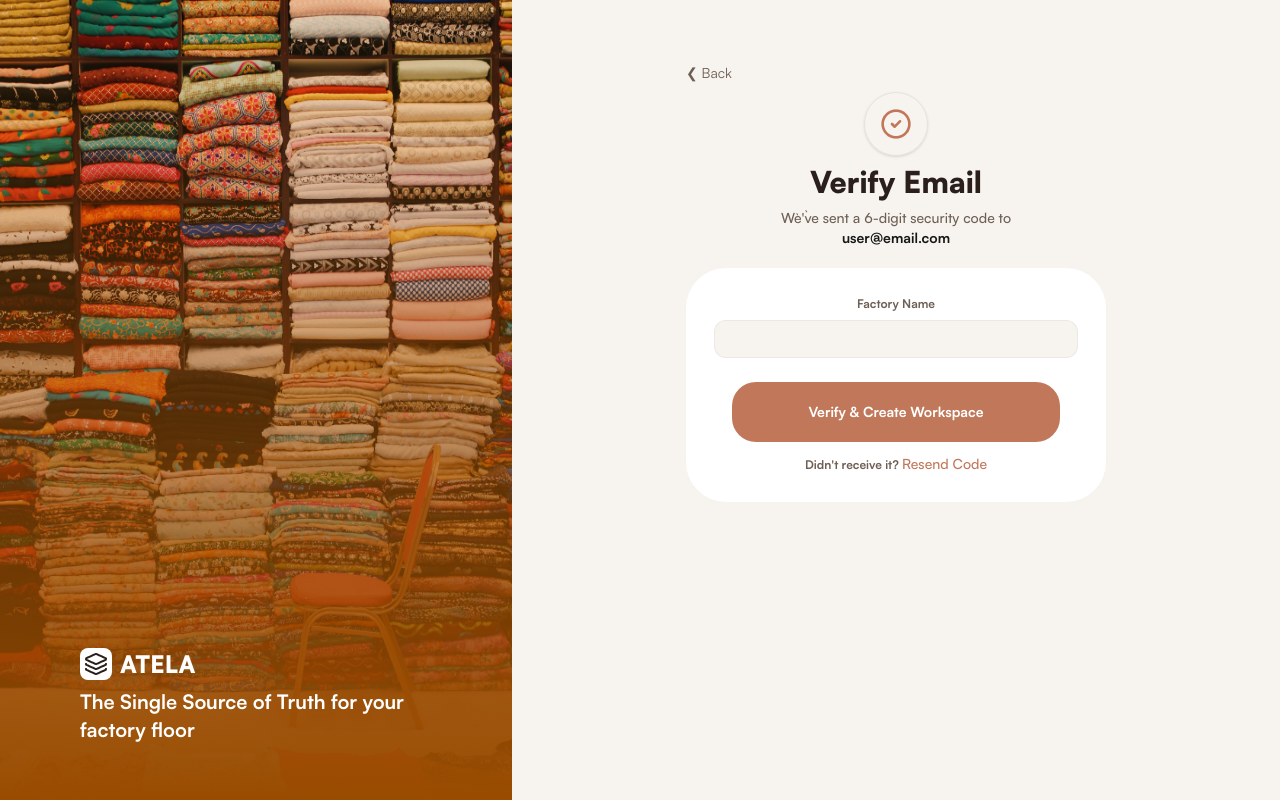
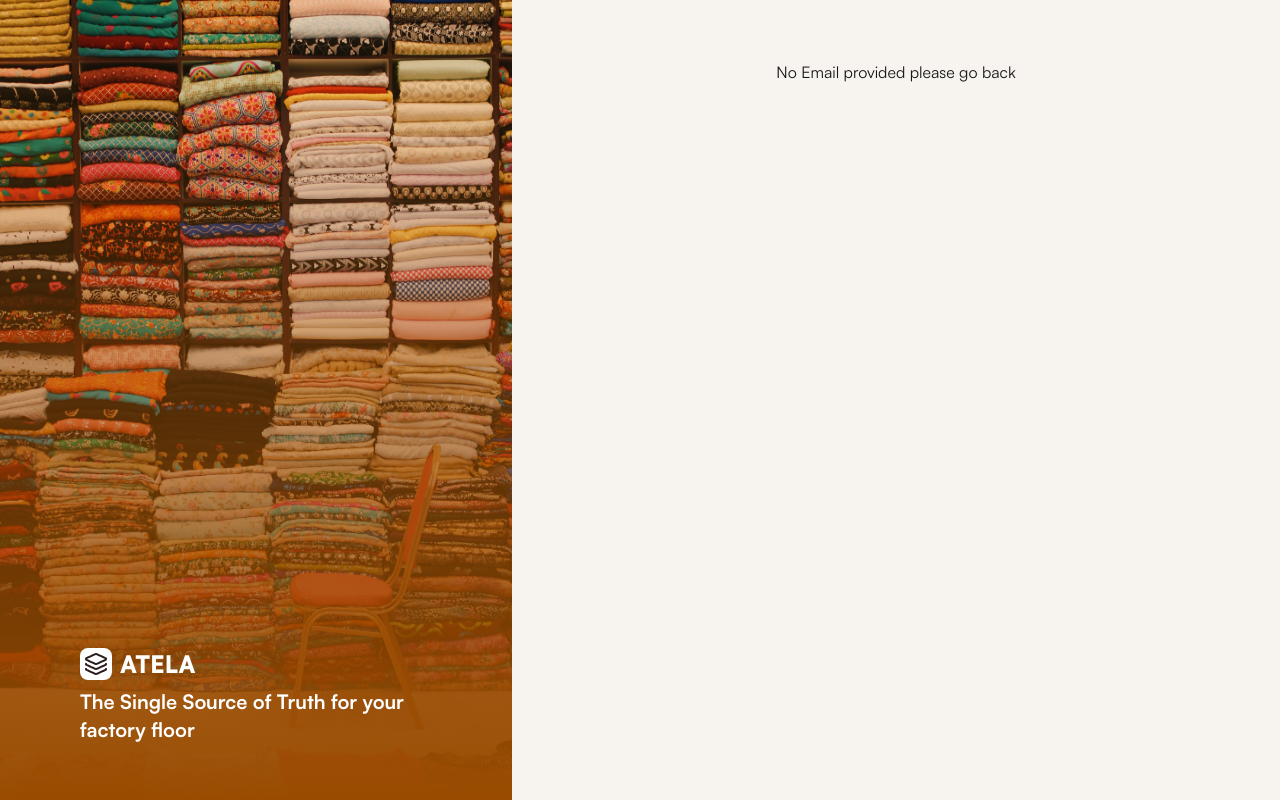
Before and after one commit to samuel-oluwadamisi/atela, a Next.js app: page /signup/confirm in a window 1280 px wide. Built offline with nearby package versions, Linux system fonts and the light colour scheme; no server answers.

Commit message:
feat: fixed the useParams issue encountered because of next js server components rules

```diff
--- a/src/app/(auth)/signup/confirm/page.tsx
+++ b/src/app/(auth)/signup/confirm/page.tsx
@@ -1,9 +1,25 @@
 import ConfirmScreen from '@/features/auth/screens/Confirm'
 import React from 'react'
 
-const ConfirmPage = () => {
+
+type PageProps = {
+  searchParams: Promise<{
+    email?: string;
+  }>;
+};
+
+
+const ConfirmPage =async ({ searchParams }: PageProps)  => {
+
+    const { email } = await searchParams;
+
+    if (!email) {
+   return <p>No Email provided please go back</p>
+  }
+
+
   return (
-    <div> <ConfirmScreen /> </div>
+    <div> <ConfirmScreen email={email}/> </div>
   )
 }
 
--- a/src/features/auth/screens/Confirm.tsx
+++ b/src/features/auth/screens/Confirm.tsx
@@ -1,18 +1,21 @@
 "use client";
 
 import { useRouter } from "next/navigation";
-// import { ConfirmEmailForm } from "../components/ConfirmEmailForm";
-import { useSearchParams } from "next/navigation";
 import Image from "next/image";
 import { useVerifyEmail } from "../hooks/useAuth";
 import { useState } from "react";
+// import { ConfirmEmailForm } from "../components/ConfirmEmailForm";
 
-const ConfirmScreen = () => {
-  const router = useRouter();
-  const searchParams = useSearchParams();
-  const email = searchParams.get("email");
-  const [ form, setForm] = useState({
-     email: email ?? '',
+type Props = {
+    email: string
+}
+
+const ConfirmScreen = ({email}: Props) => {
+
+
+    const router = useRouter();
+      const [ form, setForm] = useState({
+     email: email,
     code: ''
 
   })
@@ -37,9 +40,10 @@ const ConfirmScreen = () => {
     }));
   };
 
+
   return (
     <>
-      <form onSubmit={handleSubmit}>
+              <form onSubmit={handleSubmit}>
         <button
           onClick={() => router.back()}
           className="text-[#6E5F54] text-sm"
@@ -64,7 +68,7 @@ const ConfirmScreen = () => {
 
           <div className="bg-white w-90 md:w-105 p-5 md:p-7 rounded-[40px] mt-5 flex flex-col items-center">
             {/* <ConfirmEmailForm /> */}
-                      <p className="text-[#6E5F54] font-bold text-xs">Factory Name</p>
+              <p className="text-[#6E5F54] font-bold text-xs">Factory Name</p>
           <input
           name="code"
             value={form.code}
```
